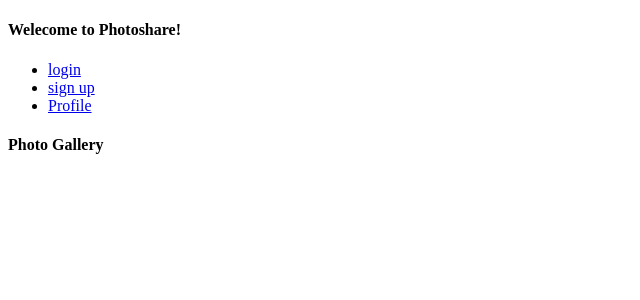
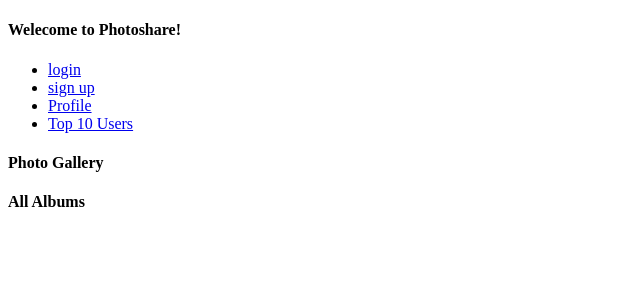
Before and after one commit to jiayel/CS460_project, a Flask app: page / in a window 1280 px wide. Shown: the top 300 px of the page, without its empty margins (0-640 px from the left). Run offline with Flask 2, Linux system fonts and the light colour scheme; data that the repository does not hold is empty.

Commit message:
top10 users

```diff
--- a/app.py
+++ b/app.py
@@ -116,7 +116,10 @@ def logout():
 	query = 'SELECT picture_id, imgdata, caption FROM Pictures ORDER BY picture_id DESC LIMIT 100'
 	cursor.execute(query)
 	all_photos = cursor.fetchall()
-	return render_template('hello.html', message='Logged out',Photos=all_photos, base64=base64)
+	query = "SELECT Album_id, Album_name FROM Albums ORDER BY Album_id DESC LIMIT 100"
+	cursor.execute(query)
+	all_albums = cursor.fetchall()
+	return render_template('hello.html', message='Logged out',Photos=all_photos, base64=base64,all_albums=all_albums)
 
 @login_manager.unauthorized_handler
 def unauthorized_handler():
@@ -282,8 +285,8 @@ def add_comment(photo_id):
 		uid = flask_login.	uid = getUserIdFromEmail(flask_login.current_user.id)
 		cursor.execute("INSERT INTO Comments(text, Date, picture_id,user_id) VALUES ('{0}','{1}','{2}','{3}')".format(comment, date, photo_id, uid))
 	else:
-
-		uid = 4 #anaoymous userid =4
+		cursor.execute("SELECT user_id FROM Users WHERE email ='anon@anon'")
+		uid = cursor.fetchone()[0] #anaoymous userid
 		cursor.execute("INSERT INTO Comments(text, Date, picture_id,user_id) VALUES ('{0}','{1}','{2}','{3}')".format(comment, date, photo_id,uid))
 	conn.commit()
 	return redirect(url_for('view_photo', photo_id=photo_id))
@@ -456,6 +459,59 @@ def view_alltag(tag):
 	all_photos = cursor.fetchall()
 	return render_template('view_tags.html',Photos=all_photos,base64=base64)
 
+@app.route('/top10_users', methods=["GET", "POST"])
+def top10_users():
+	query1 = "SELECT P.user_id, COUNT(*) AS pscore FROM Pictures P GROUP BY user_id ORDER BY pscore DESC"
+	cursor.execute(query1)
+	photoscore = cursor.fetchall()
+
+	query2 = "SELECT C.user_id, COUNT(*) AS cscore FROM Comments C GROUP BY user_id ORDER BY cscore DESC"
+	cursor.execute(query2)
+	commentscore = cursor.fetchall()
+
+	query3 = "SELECT user_id FROM Users"
+	cursor.execute(query3)
+	all_userid = cursor.fetchall()
+
+	cursor.execute("SELECT user_id FROM Users WHERE email ='anon@anon'")
+	uid = cursor.fetchone()[0]  # anaoymous userid
+
+	all_users=[]
+	for i in all_userid:
+		if i[0] != uid:
+			all_users.append([i[0],0])
+
+	for i in photoscore:
+		for j in all_users:
+			if i[0]==j[0]:
+				j[1]=i[1]
+
+	for i in commentscore:
+		for j in all_users:
+			if i[0]==j[0]:
+				j[1]+=i[1]
+
+	print(all_users)
+	print(photoscore)
+	print(commentscore)
+	all_users_ordered = list(reversed(sorted(all_users, key = lambda x:x[1])))
+	top10_users=[]
+	if len(all_users)>=10:
+		top10_users=all_users[0:9]
+	else:
+		top10_users=all_users
+
+	query = "SELECT First_name, user_id FROM Users WHERE user_id = %s"
+	top10_user_name=[]
+	for i in top10_users:
+		cursor.execute(query, i[0])
+		for item in cursor:
+			top10_user_name.append([item[1], item[0]])
+
+	print(top10_user_name)
+
+	return render_template('top10_users.html', top10_users=top10_user_name)
+
 
 #default page
 @app.route("/", methods=['GET', 'POST'])
@@ -465,7 +521,7 @@ def hello():
 	query = 'SELECT picture_id, imgdata, caption FROM Pictures ORDER BY picture_id DESC LIMIT 100'
 	cursor.execute(query)
 	all_photos = cursor.fetchall()
-	query ="SELECT Album_id, Album_name, user_id FROM Albums ORDER BY Album_id DESC LIMIT 100"
+	query ="SELECT Album_id, Album_name FROM Albums ORDER BY Album_id DESC LIMIT 100"
 	cursor.execute(query)
 	all_albums = cursor.fetchall()
 	if current_user.is_authenticated:
--- a/templates/hello.html
+++ b/templates/hello.html
@@ -31,7 +31,7 @@
 <li><a href='/login'>login</a></li>
 <li><a href='/register'>sign up</a></li>
 <li><a href ='profile'>Profile</a></li>
-
+<li><a href ='/top10_users'>Top 10 Users</a></li>
 </ul>
 
 <!-- Page Content -->
@@ -47,6 +47,7 @@
   {% endfor %}
 </div>
 
+<h4 class="my-4 text-center text-lg-center"> All Albums </h4>
 <div class="row text-center text-lg-left">
     {% for album in all_albums %}
       <div class="col-lg-3 col-md-4 col-xs-6">
```
Also changed, not shown: templates/top10_users.html (added, +16 -0 lines).
